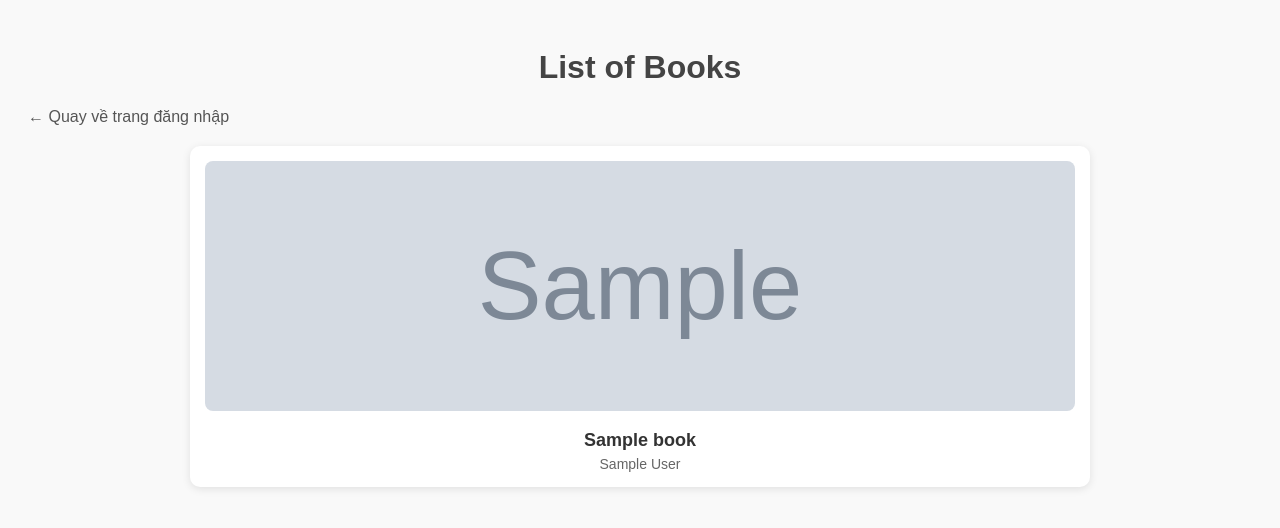
After one commit to Nguyendacdien/ProjectC, a Flask app: page /books in a window 1280 px wide. The commit adds this page. Shown: the top 528 px of the page. Run offline with Flask 2, Linux system fonts and the light colour scheme; grey boxes marked "Sample" are stand-in pictures; a database or web service that is not in the repository returns one stand-in record (values such as "Sample title"); some libraries are stand-ins or nearby versions.

Commit message:
chill guy

```diff
--- a/app.py
+++ b/app.py
@@ -1,4 +1,5 @@
 import os
+import json
 from os import environ
 from flask import Flask, render_template, redirect, request, url_for, jsonify, flash
 from flask_pymongo import PyMongo, pymongo
@@ -11,6 +12,7 @@ from flask_wtf import FlaskForm, Form
 from wtforms import StringField, SelectField, TextAreaField, validators, SubmitField
 from forms import Username, ReusableForm, Search
 from flask import session
+from pymongo import MongoClient
 
 load_dotenv(find_dotenv())
 
@@ -81,7 +83,6 @@ def logout():
 @app.route('/')
 def index():
     return redirect(url_for('login'))
-
 @app.route('/<username>/user_index')
 def user_index(username):
     if 'username' not in session or session['username'] != username:
@@ -102,7 +103,17 @@ def user_index(username):
 #         return redirect('/' + request.form['username'] + '/recipes?limit=10&offset=0')
 
 #     return render_template("index.html", form=wtform, errors=wtform.errors)
-
+@app.route('/books', methods=['GET'])
+def books():
+    books_collection = mongo.db.books
+    books_list = list(books_collection.find())
+    return render_template('book_list.html', books=books_list)
+@app.route('/books/<book_id>')
+def view_book(book_id):
+    book = mongo.db.books.find_one({ '_id': ObjectId(book_id) })
+    if not book:
+        return "Book not found", 404
+    return render_template('book.html', book=book)
 @app.route('/<username>/recipes')
 def recipes(username):
     if 'username' not in session or session['username'] != username:
@@ -129,16 +140,22 @@ def recipes(username):
 
     # Thêm điều kiện is_public: true vào các truy vấn sort
     sort_default = recipes.find({"is_public": True, '_id': {'$gte': last_id}}).sort([("_id", 1)]).limit(limit)
-    sort_country = recipes.find({"is_public": True, '_id': {'$gte': last_id}}).sort([("country", 1), ("name", 1)]).limit(limit)
     sort_name = recipes.find({"is_public": True, '_id': {'$gte': last_id}}).sort([("name", 1)]).limit(limit)
     sort_upvotes = recipes.find({"is_public": True, '_id': {'$gte': last_id}}).sort([("upvotes", pymongo.DESCENDING), ("name", 1)]).limit(limit)
     sort_downvotes = recipes.find({"is_public": True, '_id': {'$gte': last_id}}).sort([("downvotes", pymongo.DESCENDING), ("name", 1)]).limit(limit)
     sort_author = recipes.find({"is_public": True, '_id': {'$gte': last_id}}).sort([("author", 1), ("name", 1)]).limit(limit)
 
+    # Đọc dữ liệu từ countries.json
+    with open('data/countries.json', 'r', encoding='utf-8') as f:
+        countries_data = json.load(f)
+
+    # Lấy danh sách tên quốc gia (bỏ mục đầu tiên "Choose a Country of Origin")
+    countries = [country['name'] for country in countries_data if country['name'] != "Choose a Country of Origin"]
+
     return render_template("recipes.html", author=sort_author,
                            default=sort_default, name=sort_name, upvotes=sort_upvotes,
-                           downvotes=sort_downvotes, country=sort_country, url_list=url_list,
-                           pages=pages, username=username)
+                           downvotes=sort_downvotes, url_list=url_list,
+                           pages=pages, username=username, countries=countries)
 
 #tạo route my recipes
 @app.route('/<username>/my_recipes')
@@ -150,59 +167,54 @@ def my_recipes(username):
     recipes = mongo.db.recipes
     user_recipes = recipes.find({"author": username})
 
+
     return render_template("my_recipes.html", recipes=user_recipes, username=username)
 
 
-@app.route('/<username>/search', methods=['GET','POST'])
+
+@app.route('/<username>/search', methods=['GET'])
 def search(username):
-    #Search User Input
-        wtform = Search(request.form)
-        if wtform.validate():
-            return redirect('/' + username + '/' + 'search' + '/' + request.form["search"] + '?limit=10&offset=0')
-        return render_template("search.html", username=username, form=wtform, errors=wtform.errors )
+    # Lấy tham số query, limit, offset từ yêu cầu GET
+    query = request.args.get('query', '').strip()
+    try:
+        limit = int(request.args.get('limit', 10))  # Mặc định 10 kết quả/trang
+        offset = int(request.args.get('offset', 0))  # Mặc định bắt đầu từ 0
+    except ValueError:
+        limit = 10
+        offset = 0
 
-@app.route('/<username>/search/<search>', methods=['GET','POST'] )
-def results(username, search):
+    # Truy vấn MongoDB
+    recipes = mongo.db.recipes
+    search_query = {"$text": {"$search": query}} if query else {}
 
-    # Get All Recipes
-    recipes = mongo.db.recipes
-    found_recipes = recipes.find({"$text": {"$search": str(search)}})
+    # Nếu không có query, trả về trang rỗng
+    if not query:
+        return render_template('search_results.html', username=username, recipes=[], query=query, count=0, pages=0, url_list=[])
 
-    # Pagination Settings
-    limit = int(request.args.get('limit'))
-    offset = 0
+    # Đếm tổng số kết quả
+    count = recipes.count_documents(search_query)
 
-    #Get Count
-    count_list = []
-    for doc in found_recipes:
-        count_list.append(doc)
-        count = len(count_list)
+    # Tính số trang và tạo liên kết phân trang
+    pages = get_pages(count, limit)
+    url_list = generate_pagination_links(offset, limit, pages, 'search', query, username)
 
-    #If No Results Found
-    if len(count_list) < 1 or not search:
-        return render_template('noresults.html', username=username)
+    # Lấy danh sách công thức cho trang hiện tại
+    found_recipes = recipes.find(search_query).sort('_id', pymongo.DESCENDING).skip(offset).limit(limit)
 
-    #Get Pages And Generate URL List
-    pages = get_pages(count, limit)
-    url_list = generate_pagination_links(offset, limit, pages, 'search', search, username)
+    # Chuyển cursor thành list để truyền vào template
+    recipes_list = list(found_recipes)
 
-    #Get _id of Last Item on a Page
-    dynamic_position = request.args.get('offset')
-    starting_id = recipes.find({"$text": {"$search": str(search)}}).sort('_id')
-    last_id = starting_id[int(dynamic_position)]['_id']
-
-    #Sort Tables
-    sort_default = recipes.find({"$and":[{'_id':{'$gte' : last_id}},{"$text":{"$search": str(search)}}]}).sort([('_id',pymongo.DESCENDING)]).limit(limit)
-    sort_country = recipes.find({"$and":[{'_id':{'$gte' : last_id}},{"$text":{"$search": str(search)}}]}).sort([("country",1),("name",1 )]).limit(limit)
-    sort_name = recipes.find({"$and":[{'_id':{'$gte' : last_id}},{"$text":{"$search": str(search)}}]}).sort([("name", 1)]).limit(limit)
-    sort_upvotes = recipes.find({"$and":[{'_id':{'$gte' : last_id}},{"$text":{"$search": str(search)}}]}).sort([("upvotes",
-    pymongo.DESCENDING),("name",1 )]).limit(limit)
-    sort_downvotes = recipes.find({"$and":[{'_id':{'$gte' : last_id}},{"$text":{"$search": str(search)}}]}).sort([("downvotes",pymongo.DESCENDING),("name",1 )]).limit(limit)
-    sort_author = recipes.find({"$and":[{'_id':{'$gte' : last_id}},{"$text":{"$search": str(search)}}]}).sort([("author",1),("name",1 )]).limit(limit)
-
-    return render_template("results.html", default=sort_default, count=count,
-    url_list=url_list, pages=pages, search=search, country=sort_country, name=sort_name,
-    upvotes=sort_upvotes, downvotes=sort_downvotes, author=sort_author, username=username)
+    return render_template(
+        'search_results.html',
+        username=username,
+        recipes=recipes_list,
+        query=query,
+        count=count,
+        pages=pages,
+        url_list=url_list,
+        limit=limit,
+        offset=offset
+    )
 
 @app.route('/<username>/add_recipe',methods=['GET','POST']  )
 def add_recipe(username):
@@ -263,10 +275,12 @@ def add_recipe(username):
 
 @app.route('/<username>/edit_recipe/<recipe_id>', methods=['GET', 'POST'])
 def edit_recipe(username, recipe_id):
-    if 'username' not in session or session['username'] != username:
-        flash('Please log in first.', 'error')
+    if 'username' not in session:
+        flash('Vui long đăng nhập trước', 'error')
         return redirect(url_for('login'))
-
+    if session['username'] != username:
+        flash('Bạn không thể chỉnh sửa công thức của người khác', 'error')
+        return redirect(url_for('recipes', username = session['username']))
     # Lấy công thức
     the_recipe = mongo.db.recipes.find_one({"recipeID": int(recipe_id), "author": username})
     if not the_recipe:
@@ -330,9 +344,12 @@ def edit_recipe(username, recipe_id):
 
 @app.route('/<username>/delete_recipe/<recipe_id>', methods=['GET'])
 def delete_recipe(username, recipe_id):
-    if 'username' not in session or session['username'] != username:
-        flash('Please log in first.', 'error')
+    if 'username' not in session:
+        flash('Vui lòng đăng nhập trước.', 'error')
         return redirect(url_for('login'))
+    if session['username'] != username:
+        flash('Bạn không thể chỉnh sửa công thức của người khác.', 'error')
+        return redirect(url_for('recipes', username=session['username']))
 
     # Lấy công thức để kiểm tra quyền
     recipe = mongo.db.recipes.find_one({"recipeID": int(recipe_id), "author": username})
@@ -372,8 +389,8 @@ def view_recipe(username, recipe_id):
             upvote = current[0]['upvotes'] + 1
 
             #Update Field
-            recipes.update({'recipeID': int(recipe_id) },{ '$set':{ 'upvotes' : upvote}})
-
+            recipes.update_one({'recipeID': int(recipe_id) },{ '$set':{ 'upvotes' : upvote}})
+            flash('Đã tăng lượt thích!', 'success')
             return redirect('/' + username + '/recipes?limit=10&offset=0')
 
         #If Downvote
@@ -383,8 +400,8 @@ def view_recipe(username, recipe_id):
             downvote = current[0]['downvotes'] + 1
 
             #Update Field
-            recipes.update( {'recipeID': int(recipe_id) }, { '$set': { 'downvotes' : downvote } } )
-
+            recipes.update_one( {'recipeID': int(recipe_id) }, { '$set': { 'downvotes' : downvote } } )
+            flash('Đã tăng lượt không thích!', 'success')
             return redirect('/' + username + '/recipes?limit=10&offset=0')
 
     return render_template('view_recipe.html', recipe=the_recipe, username=username)
--- /dev/null
+++ b/templates/book_list.html
@@ -0,0 +1,99 @@
+<!DOCTYPE html>
+<html lang="en">
+
+<head>
+    <meta charset="UTF-8">
+    <meta name="viewport" content="width=device-width, initial-scale=1.0">
+    <title>Book List</title>
+    <style>
+        body {
+            font-family: Arial, sans-serif;
+            background: #f9f9f9;
+            padding: 20px;
+            color: #333;
+        }
+
+        h1 {
+            text-align: center;
+            color: #444;
+        }
+
+        ul {
+            list-style: none;
+            padding: 0;
+            max-width: 900px;
+            margin: auto;
+            display: grid;
+            grid-template-columns: repeat(auto-fit, minmax(200px, 1fr));
+            gap: 20px;
+        }
+
+        li {
+            background: #fff;
+            padding: 15px;
+            border-radius: 10px;
+            text-align: center;
+            box-shadow: 0 2px 8px rgba(0, 0, 0, 0.1);
+            transition: transform 0.2s ease;
+        }
+
+        li:hover {
+            transform: translateY(-5px);
+        }
+
+        img {
+            width: 100%;
+            height: auto;
+            max-height: 250px;
+            object-fit: cover;
+            border-radius: 8px;
+            margin-bottom: 10px;
+        }
+
+        .title {
+            font-weight: bold;
+            font-size: 18px;
+            margin: 5px 0;
+        }
+
+        .author {
+            color: #666;
+            font-size: 14px;
+        }
+
+        p {
+            text-align: center;
+            color: #999;
+        }
+
+        a.back {
+            display: inline-block;
+            margin-bottom: 20px;
+            text-decoration: none;
+            color: #555;
+        }
+    </style>
+</head>
+
+<body>
+    <h1>List of Books</h1>
+    <a href="{{ url_for('login') }}" class="back">← Quay về trang đăng nhập</a>
+    {% if books %}
+    <ul>
+        {% for book in books %}
+        <a href="{{ url_for('view_book', book_id=book._id) }}" style="text-decoration: none; color: inherit;">
+            <li>
+                <img src="..{{ book.cover_image }}" alt="Cover Image"
+                    onerror="this.src='/static/images/default_cover.jpg'">
+                <div class="title">{{ book.title }}</div>
+                <div class="author">{{ book.author }}</div>
+            </li>
+        </a>
+        {% endfor %}
+    </ul>
+    {% else %}
+    <p>No books found.</p>
+    {% endif %}
+</body>
+
+</html>
```
Also changed, not shown: templates/base.html (+27 -17 lines), templates/book.html (added, +60 -0 lines).
